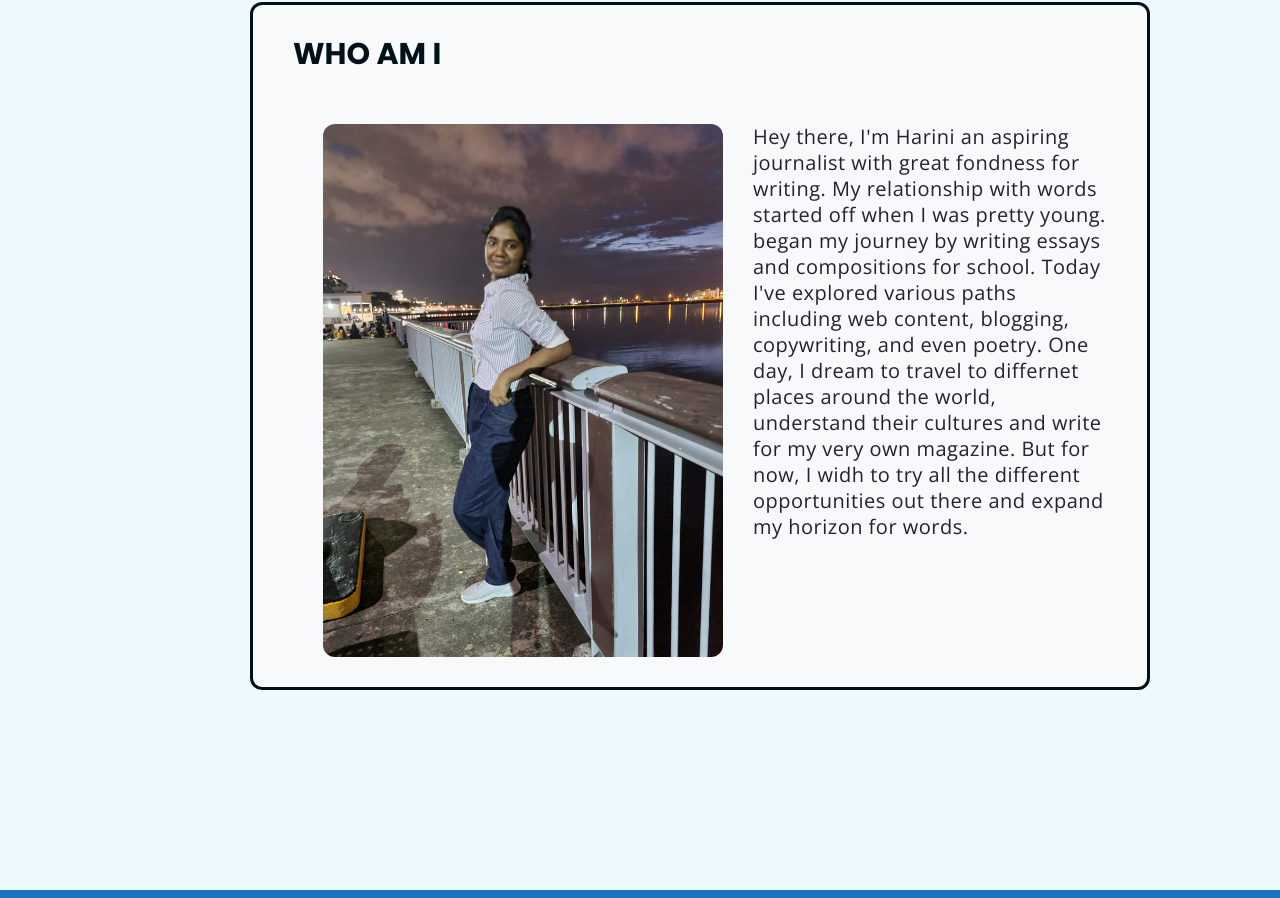
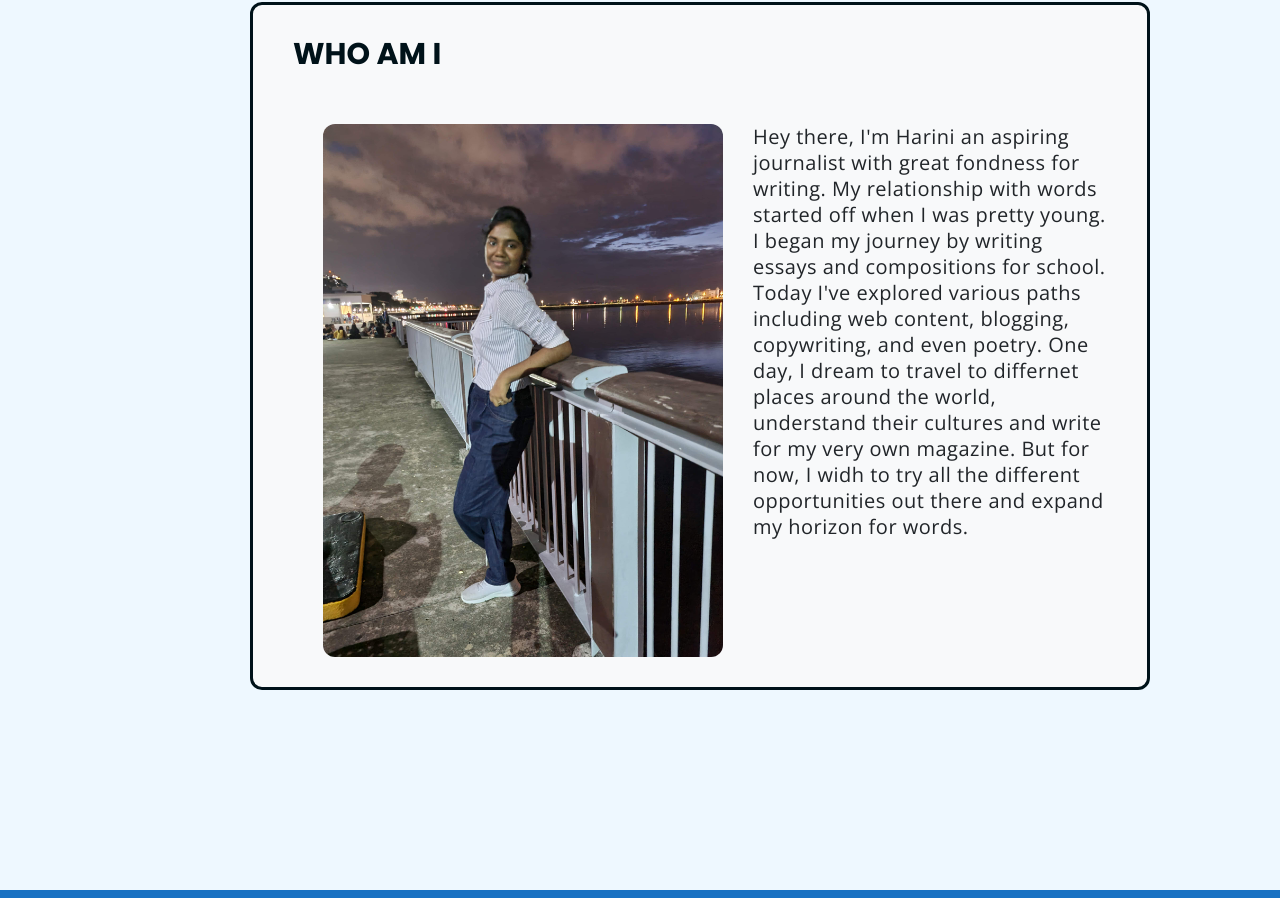
Before and after one commit to PonVicky/project1, a plain HTML site: page index.html in a window 1280 px wide. Shown: the part 3578-4476 px from the top of the page. Drawn offline with nearby package versions, Linux system fonts and the light colour scheme.

Commit message:
name change

```diff
--- a/index.html
+++ b/index.html
@@ -272,7 +272,7 @@
           <p class="last-para">
             Hey there, I'm Harini an aspiring journalist with great fondness for
             writing. My relationship with words started off when I was pretty
-            young. began my journey by writing essays and compositions for
+            young. I began my journey by writing essays and compositions for
             school. Today I've explored various paths including web content,
             blogging, copywriting, and even poetry. One day, I dream to travel
             to differnet places around the world, understand their cultures and
```
